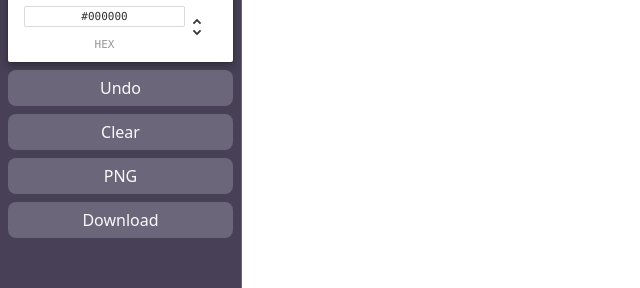
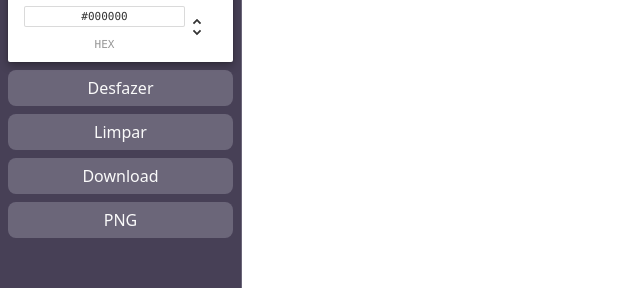
Before and after one commit to CaioMMendes/drawing-app, a React (Vite) app: page / in a window 1280 px wide. Shown: the part 337-625 px from the top of the page, without its empty margins (0-640 px from the left). Built offline with nearby package versions, Linux system fonts and the light colour scheme.

Commit message:
:sparkles: feat: add popup confirm to clear canvas

```diff
--- a/src/components/sidebar.tsx
+++ b/src/components/sidebar.tsx
@@ -39,6 +39,23 @@ const SideBar = ({
     downloadRef.current.href = canvasRef.current?.toDataURL("image/png");
     downloadRef.current.download = "Drawing image";
   };
+
+  const handleChangeDrawType = () => {
+    const confirm = window.confirm(
+      "Caso clique em ok seu desenho será excluido para trocar o tipo de download."
+    );
+    if (confirm) {
+      setDrawType((drawType) => (drawType === "PNG" ? "JPEG" : "PNG"));
+    }
+  };
+
+  const handleClearCanvas = () => {
+    const confirm = window.confirm("Desenha apagar todo o desenho?");
+    if (confirm) {
+      clear();
+    }
+  };
+
   return (
     <div className="flex md:flex-col md:h-full gap-2 bg-primary-1 p-2 ">
       <div className="flex flex-col md:flex-col gap-2 flex-1">
@@ -86,7 +103,7 @@ const SideBar = ({
           <div className="flex  justify-center w-full">
             <ChromePicker
               color={color}
-              className="flex flex-col flex-1 justify-center"
+              className="flex flex-col flex-1 justify-center bg-blue-500"
               onChange={(e) =>
                 setColor(`rgba(${e.rgb.r}, ${e.rgb.g}, ${e.rgb.b}, ${e.rgb.a})`)
               }
@@ -95,24 +112,19 @@ const SideBar = ({
         </div>
         <div className="flex justify-around gap-2 md:flex-col">
           <Button variant="button" onClick={undoLast}>
-            Undo
+            Desfazer
           </Button>
-          <Button onClick={clear} variant="button">
-            Clear
-          </Button>
-          <Button
-            variant="button"
-            onClick={() =>
-              setDrawType((drawType) => (drawType === "PNG" ? "JPEG" : "PNG"))
-            }
-          >
-            {drawType}
+          <Button onClick={handleClearCanvas} variant="button">
+            Limpar
           </Button>
           <a ref={downloadRef}>
             <Button variant="button" onClick={handleDownload}>
               Download
             </Button>
           </a>
+          <Button variant="button" onClick={handleChangeDrawType}>
+            {drawType}
+          </Button>
         </div>
       </div>
       <div className="gap-2 justify-center items-center hidden text-sm md:flex">
--- a/src/hooks/useDraw.ts
+++ b/src/hooks/useDraw.ts
@@ -7,6 +7,7 @@ export const useDraw = (
   const canvasRef = useRef<HTMLCanvasElement>(null);
   const previousPoint = useRef<null | Point>(null);
   const [restoreArray, setRestoreArray] = useState<ImageData[] | []>([]);
+  // const [redoArray, setRedoArray] = useState<ImageData[] | []>([]);
   const [indexArray, setIndexArray] = useState<number>(-1);
   const currentRef = canvasRef.current;
 
@@ -35,6 +36,10 @@ export const useDraw = (
       //precisa usar o indexArray - 1 porque ele só vai atualizar o state depois
       context.putImageData(restoreArray[indexArray - 1], 0, 0);
     }
+  };
+
+  const redoLast = () => {
+    return;
   };
 
   useEffect(() => {
@@ -76,6 +81,7 @@ export const useDraw = (
         ...restoreArray,
         context.getImageData(0, 0, currentRef.width, currentRef.height),
       ]);
+
       setIndexArray((indexArray) => indexArray + 1);
       context.closePath();
     };
@@ -95,5 +101,5 @@ export const useDraw = (
     //eslint-disable-next-line
   }, [DrawLine]);
 
-  return { canvasRef, onMouseDown, onMouseOut, clear, undoLast };
+  return { canvasRef, onMouseDown, onMouseOut, clear, undoLast, redoLast };
 };
```
